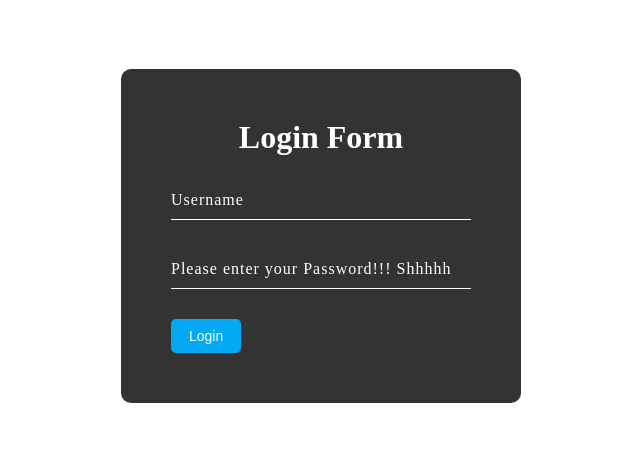
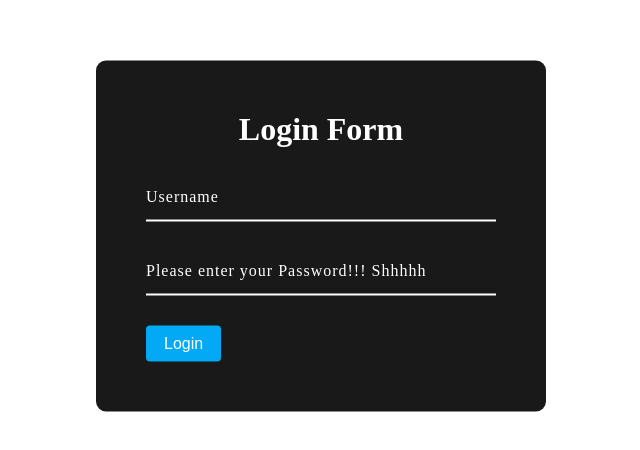
Before and after one commit to pratik-coder1/Login-Page, a plain HTML site: page index.html in a window 1280 px wide. Shown: the part 164-614 px from the top of the page, without its empty margins (319-959 px from the left). Drawn offline with Linux system fonts and the light colour scheme.

Commit message:
Style changed
Size of font change

```diff
--- a/style.css
+++ b/style.css
@@ -11,18 +11,18 @@
 }
 
 .box {
-  width: 400px;
+  width: 450px;
   position: absolute;
   top: 50%;
   left: 50%;
   transform: translate(-50%, -50%);
   padding: 50px;
-  background: rgba(0, 0, 0, 0.8);
+  background: rgba(0, 0, 0, 0.9);
   border-radius: 10px;
 }
 
 .box h1 {
-  margin-bottom: 25px;
+  margin-bottom: 30px;
   color: #fff;
   text-align: center;
   text-transform: capitalize;
@@ -34,13 +34,13 @@
 
 .box .input-box input {
   width: 100%;
-  padding: 10px;
-  font-size: 16px;
+  padding: 11px;
+  font-size: 17px;
   letter-spacing: 1px;
   color: #fff;
   margin-bottom: 30px;
   border: none;
-  border-bottom: 1px solid #fff;
+  border-bottom: 2px solid #fff;
   background: transparent;
   outline: none;
 }
@@ -52,8 +52,8 @@
   color: #fff;
   background: #03a9f4;
   padding: 9px 18px;
-  border-radius: 5px;
-  font-size: 14px;
+  border-radius: 4px;
+  font-size: 16px;
 }
 
 .box .input-box label {
```
